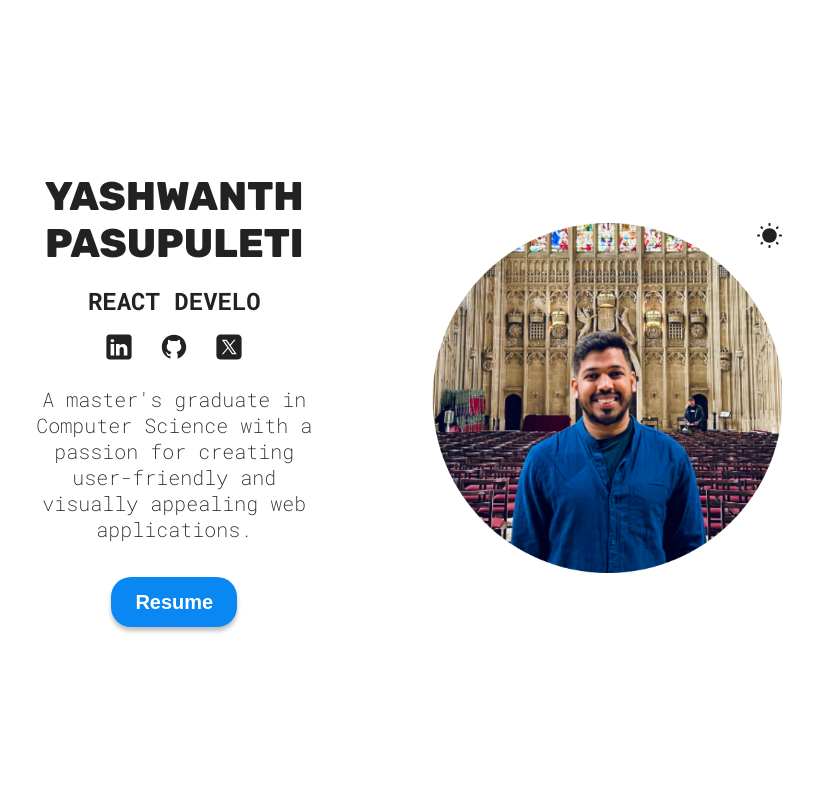
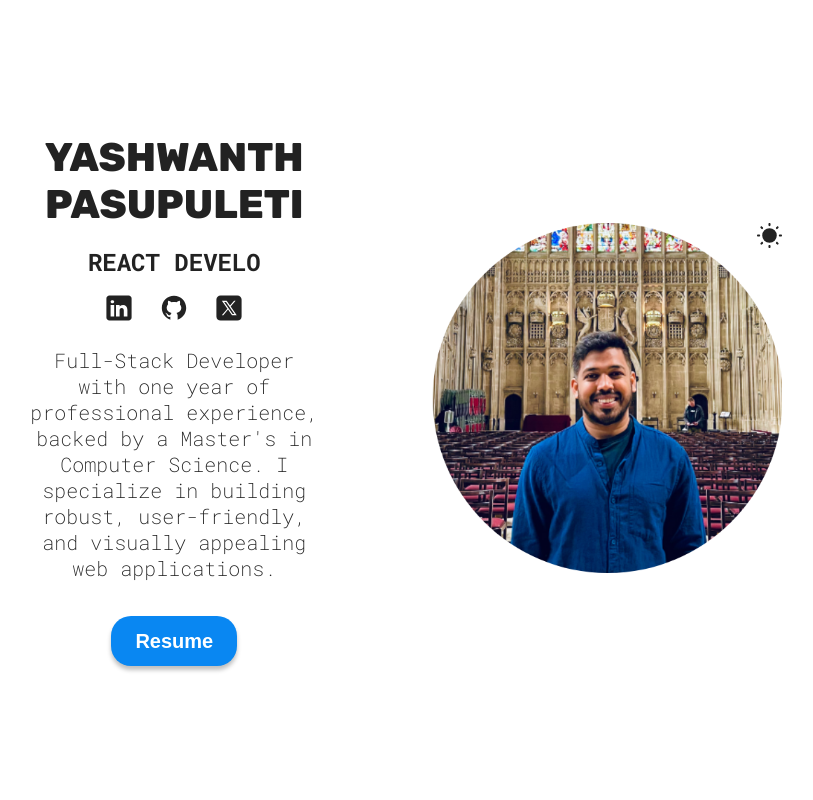
Before and after one commit to Yashpaspuleti/yash_portfolio, a React (Vite) app: page / in a window 1280 px wide. Shown: the top 800 px of the page, without its empty margins (234-1047 px from the left). Built offline with nearby package versions, Linux system fonts and the light colour scheme.

Commit message:
Update Hero.jsx

```diff
--- a/src/sections/Hero/Hero.jsx
+++ b/src/sections/Hero/Hero.jsx
@@ -8,7 +8,7 @@ import linkedinLight from "../../assets/linkedin-light.svg";
 import linkedinDark from "../../assets/linkedin-dark.svg";
 import githubLight from "../../assets/github-light.svg";
 import githubDark from "../../assets/github-dark.svg";
-import CV from "../../assets/Yashwanth Pasupuleti.pdf";
+import CV from "../../assets/Yashwanth_P_resume.pdf";
 import { useTheme } from "../../common/ThemeContext";
 import Typed from "typed.js";
 import React, { useEffect, useRef } from "react";
@@ -80,8 +80,7 @@ function Hero() {
           </a>
         </span>
         <p className={styles.description}>
-          A master's graduate in Computer Science with a passion for creating
-          user-friendly and visually appealing web applications.
+          Full-Stack Developer with one year of professional experience, backed by a Master's in Computer Science. I specialize in building robust, user-friendly, and visually appealing web applications.
         </p>
         <a href={CV} download>
           <button className="hover">Resume</button>
```
